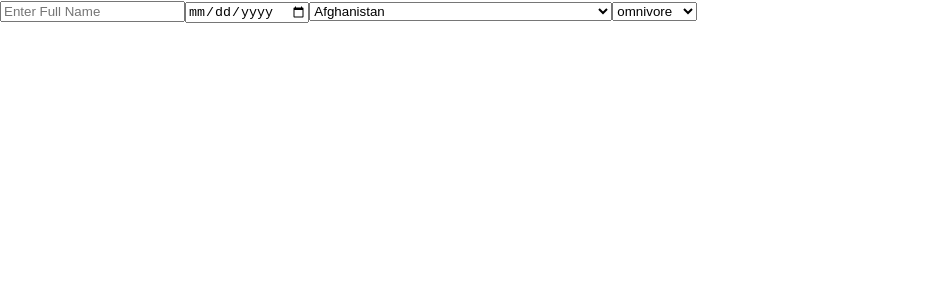
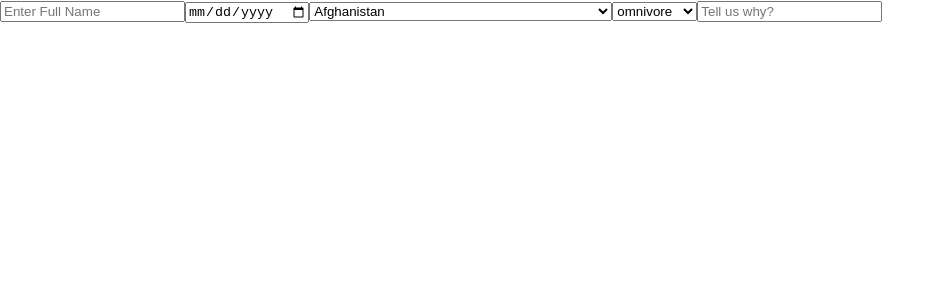
Before and after one commit to joinpursuit/Pursuit-Core-Web-Mars-Form-Lab, a React (Create React App) app in the folder mars-mission/: page / in a window 1280 px wide. Shown: the top 300 px of the page, without its empty margins (0-945 px from the left). Built offline with nearby package versions, Linux system fonts and the light colour scheme.

Commit message:
create text input

```diff
--- a/mars-mission/src/Conponents/forms.js
+++ b/mars-mission/src/Conponents/forms.js
@@ -7,11 +7,12 @@ class Form extends React.Component {
     fullName: "",
     date: {},
     countries: {},
-    diet: {}
+    diet: {},
+    bodyResponse: ""
   };
 
   handleChange = e => {
-    debugger;
+    // debugger;
     this.setState({
       [e.target.name]: e.target.value
     });
@@ -30,7 +31,7 @@ class Form extends React.Component {
   };
 
   render() {
-    const { fullName, date, countries, diet } = this.state;
+    const { fullName, date, countries, diet, bodyResponse } = this.state;
     return (
       <div>
         <form>
@@ -46,7 +47,6 @@ class Form extends React.Component {
             value={date}
             name="date"
             onChange={this.handleChange}
-            xs
           />
           <select
             value={countries}
@@ -58,6 +58,13 @@ class Form extends React.Component {
           <select value={diet} name="diet" onChange={this.handleChange}>
             {this.populateDiets()}
           </select>
+          <input
+            type="text"
+            value={bodyResponse}
+            name="bodyResponse"
+            placeholder="Tell us why?"
+            onChange={this.handleChange}
+          />
         </form>
       </div>
     );
```
